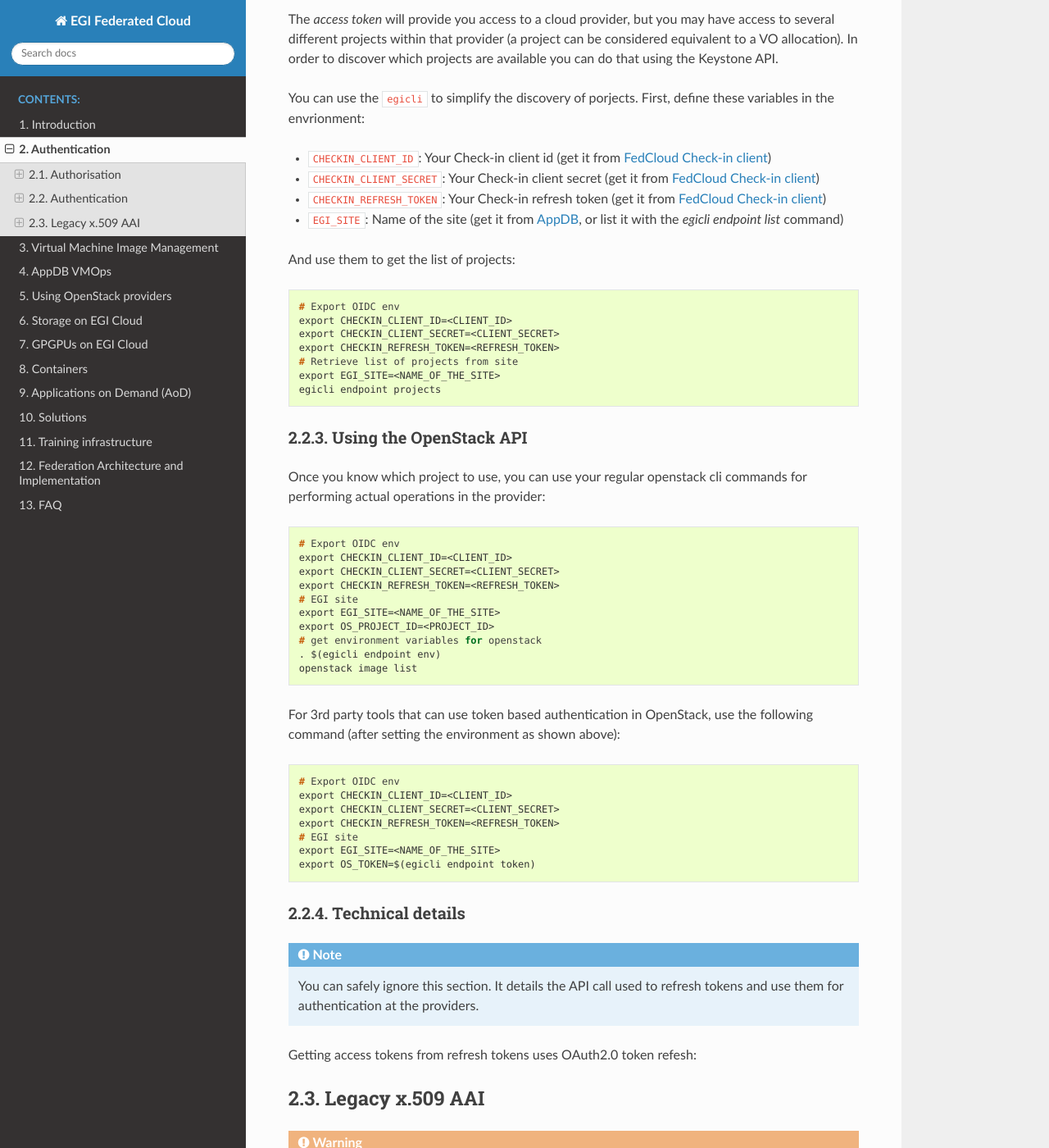
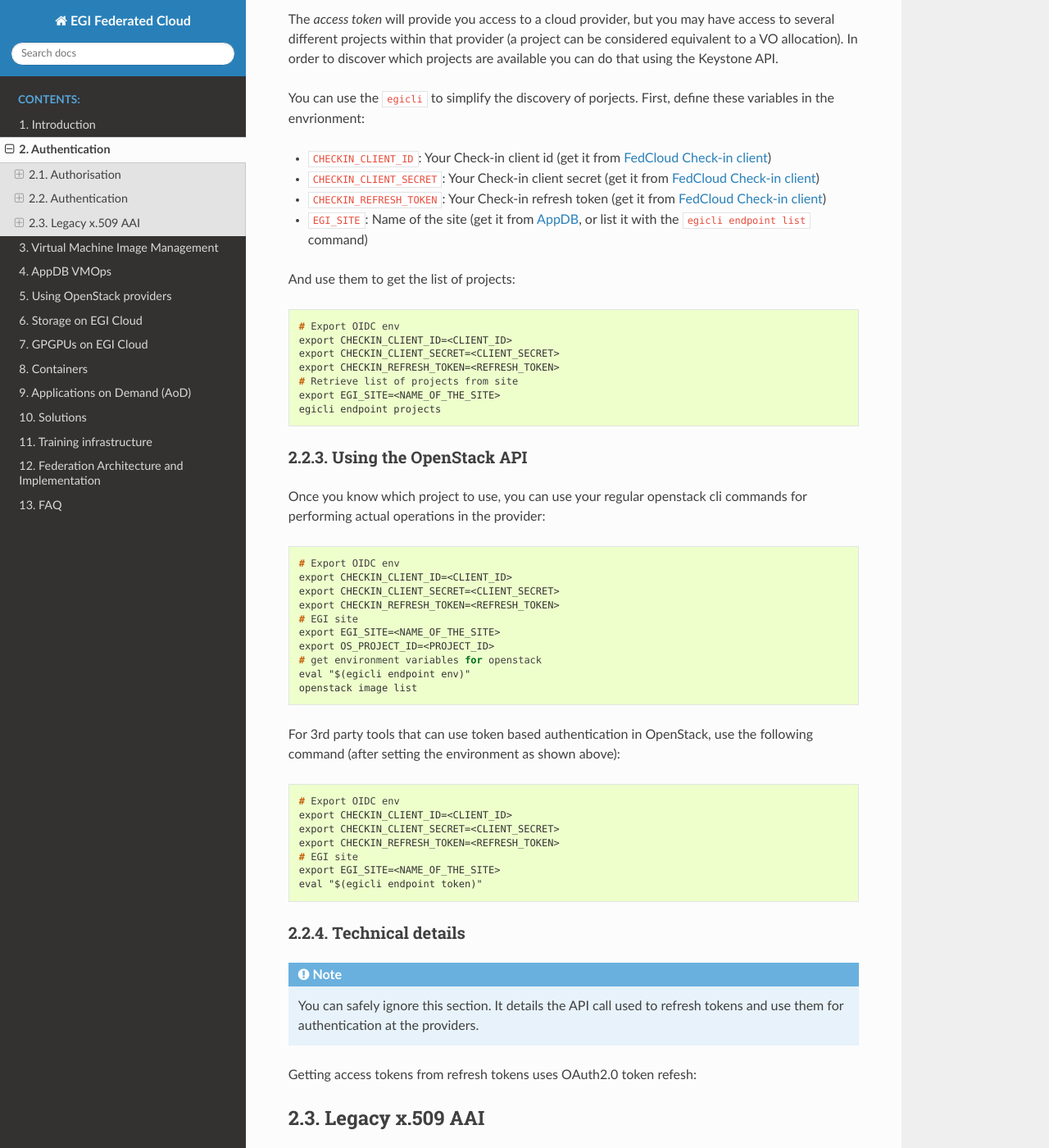
Before and after one commit to EGI-Federation/fedcloud-documentation, a Sphinx documentation site: the page built from source/auth.rst, in a window 1280 px wide and 1400 px high, scrolled down 2433 px. Shown: the whole window at 82% size. Built offline with Sphinx 7.4.7 and the Read the Docs theme 2.0.0, drawn with Linux system fonts in a browser that asks for light colours.

Commit message:
Fix usage of egicli

```diff
--- a/source/auth.rst
+++ b/source/auth.rst
@@ -141,7 +141,7 @@ these variables in the envrionment:
 * ``CHECKIN_REFRESH_TOKEN``: Your Check-in refresh token (get it from
   `FedCloud Check-in client`_)
 * ``EGI_SITE``: Name of the site (get it from `AppDB`_, or list it with
-  the `egicli endpoint list` command)
+  the ``egicli endpoint list`` command)
 
 And use them to get the list of projects:
 
@@ -171,7 +171,7 @@ commands for performing actual operations in the provider:
    export EGI_SITE=<NAME_OF_THE_SITE>
    export OS_PROJECT_ID=<PROJECT_ID>
    # get environment variables for openstack
-   . $(egicli endpoint env)
+   eval "$(egicli endpoint env)"
    openstack image list
 
 
@@ -186,7 +186,7 @@ use the following command (after setting the environment as shown above):
    export CHECKIN_REFRESH_TOKEN=<REFRESH_TOKEN>
    # EGI site
    export EGI_SITE=<NAME_OF_THE_SITE>
-   export OS_TOKEN=$(egicli endpoint token)
+   eval "$(egicli endpoint token)"
 
 Technical details
 ^^^^^^^^^^^^^^^^^
```
